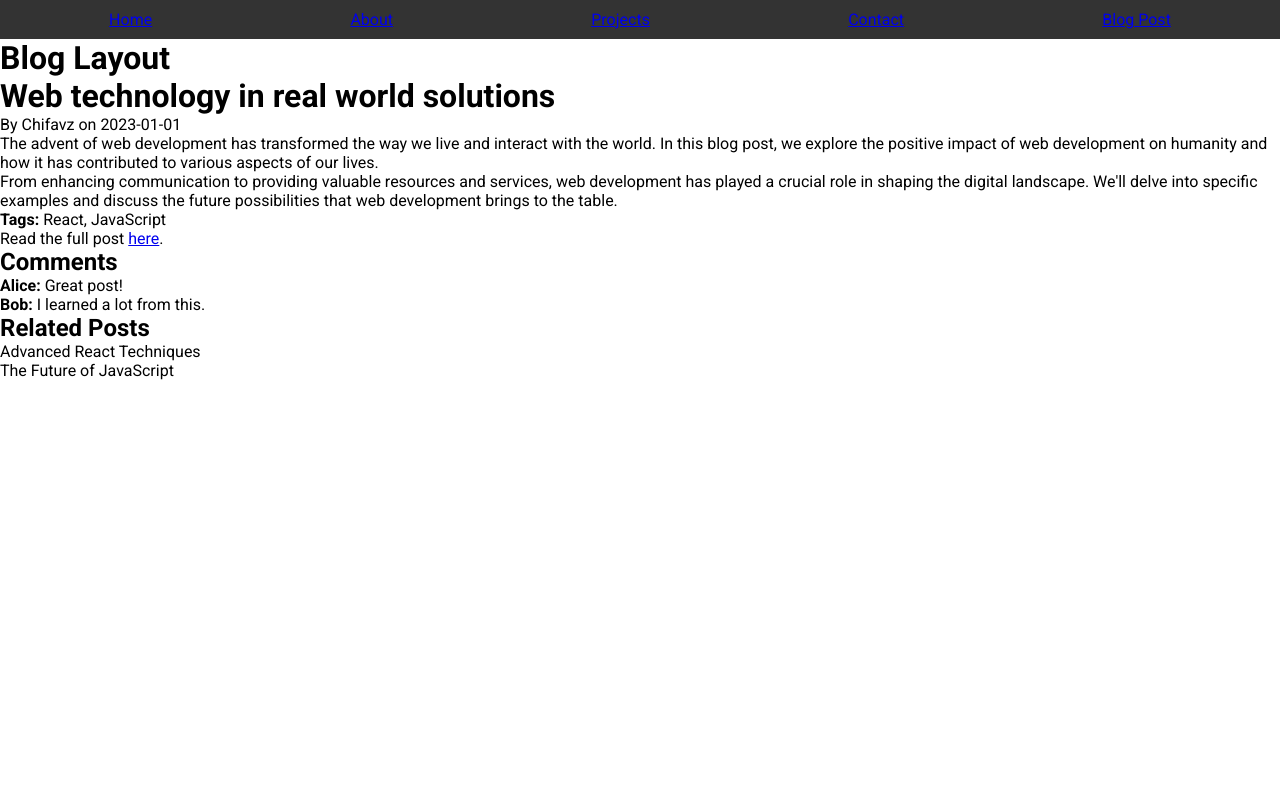
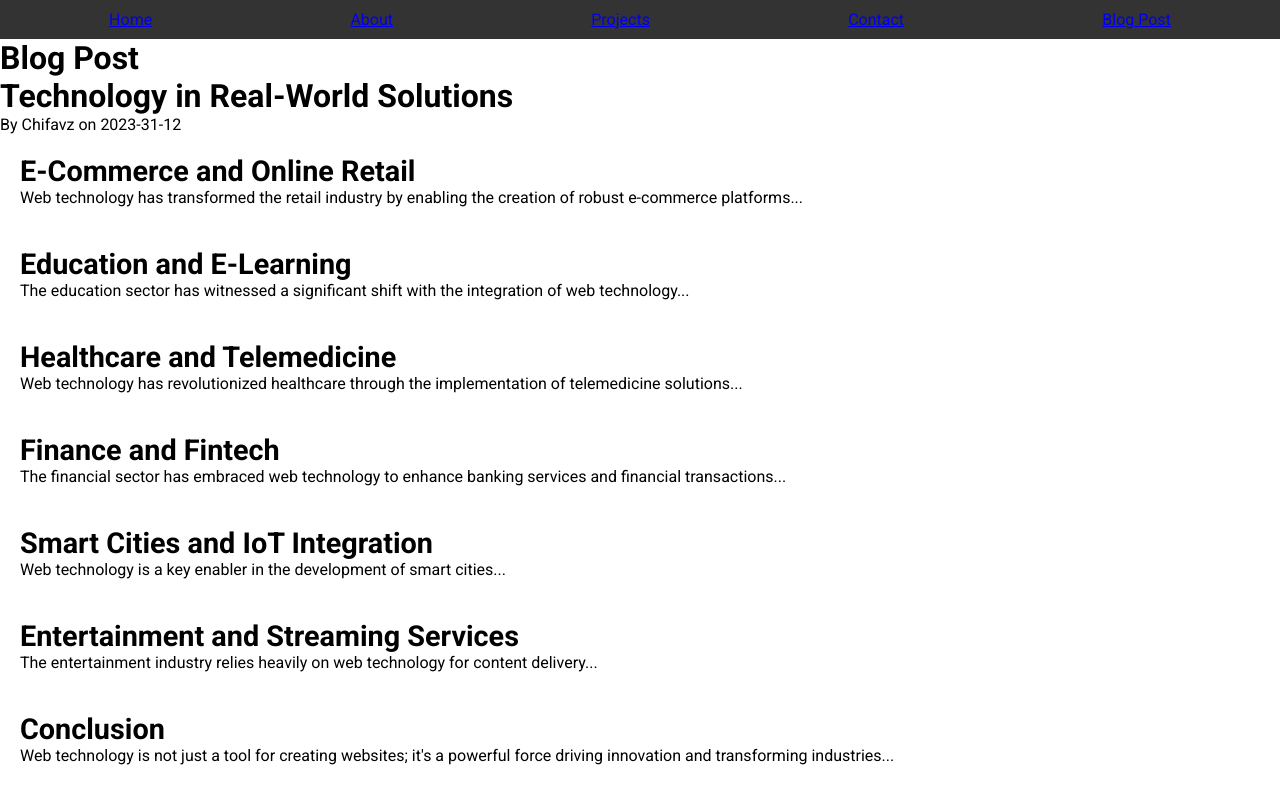
Before and after one commit to chifavz/my-portfolio, a React (Create React App) app: page /blog in a window 1280 px wide. Shown: the top 786 px of the page. Built offline with nearby package versions, Linux system fonts and the light colour scheme.

Commit message:
edited blog

```diff
--- a/src/components/BlogContent.js
+++ b/src/components/BlogContent.js
@@ -3,16 +3,65 @@ import Blog from './Blog';  // Update the path accordingly
 
 const BlogContent = () => {
   const blogPost = {
-    title: "Web technology in real world solutions",
+    title: "Technology in Real-World Solutions",
     author: "Chifavz",
-    date: "2023-01-01",
+    date: "2023-31-12",
     content: `
+    <article>
+
+
+    <section>
+      <h2>E-Commerce and Online Retail</h2>
       <p>
-        The advent of web development has transformed the way we live and interact with the world. In this blog post, we explore the positive impact of web development on humanity and how it has contributed to various aspects of our lives.
+        Web technology has transformed the retail industry by enabling the creation of robust e-commerce platforms...
       </p>
+    </section>
+
+    <section>
+      <h2>Education and E-Learning</h2>
       <p>
-        From enhancing communication to providing valuable resources and services, web development has played a crucial role in shaping the digital landscape. We'll delve into specific examples and discuss the future possibilities that web development brings to the table.
+        The education sector has witnessed a significant shift with the integration of web technology...
       </p>
+    </section>
+
+    <section>
+      <h2>Healthcare and Telemedicine</h2>
+      <p>
+        Web technology has revolutionized healthcare through the implementation of telemedicine solutions...
+      </p>
+    </section>
+
+    <section>
+      <h2>Finance and Fintech</h2>
+      <p>
+        The financial sector has embraced web technology to enhance banking services and financial transactions...
+      </p>
+    </section>
+
+    <section>
+      <h2>Smart Cities and IoT Integration</h2>
+      <p>
+        Web technology is a key enabler in the development of smart cities...
+      </p>
+    </section>
+
+    <section>
+      <h2>Entertainment and Streaming Services</h2>
+      <p>
+        The entertainment industry relies heavily on web technology for content delivery...
+      </p>
+    </section>
+
+    <section>
+      <h2>Conclusion</h2>
+      <p>
+        Web technology is not just a tool for creating websites; it's a powerful force driving innovation and transforming industries...
+      </p>
+    </section>
+  </article>
+
+
+
     `,
     tags: ["React", "Web Development"],
     comments: [
--- a/src/components/BlogLayout.js
+++ b/src/components/BlogLayout.js
@@ -4,7 +4,7 @@ import './style.css';
 
 const BlogLayout = () => (
   <div>
-    <h1>Blog Layout</h1>
+    <h1>Blog Post</h1>
     <BlogContent />
   </div>
 );
```
